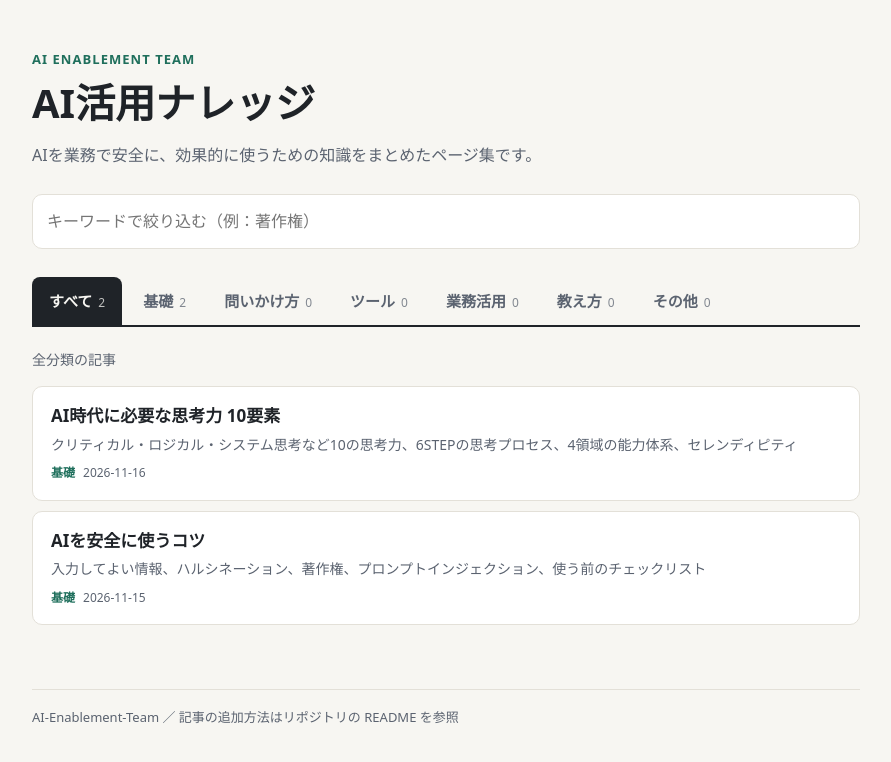
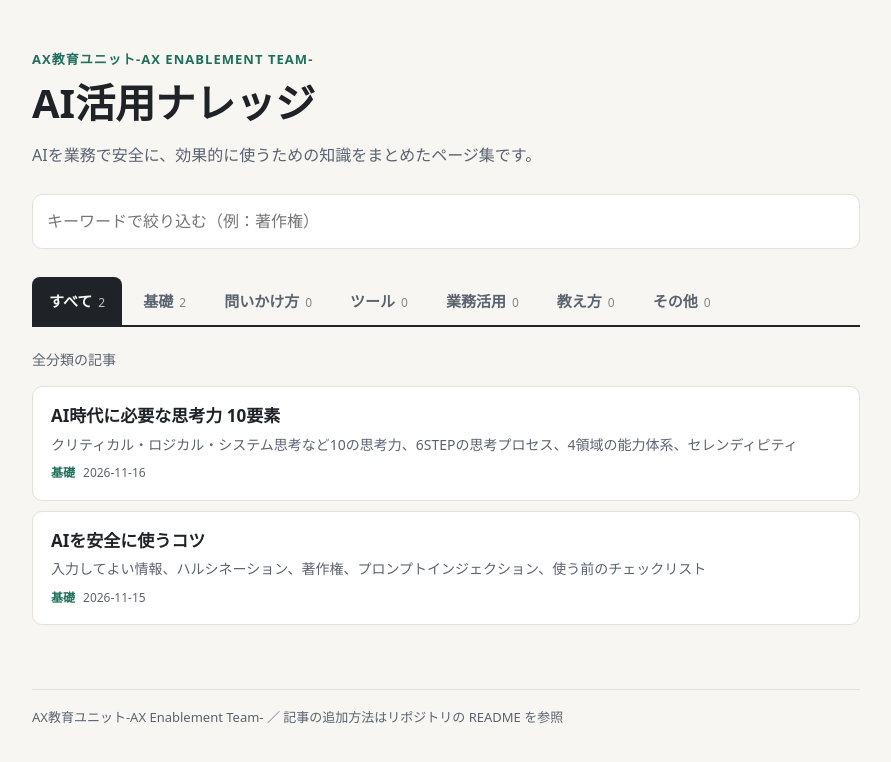
Before and after one commit to funai-yuji-yoshida/AI-Enablement-Knowledge, a plain HTML site: page index.html in a window 1280 px wide. Shown: the whole page, without its empty margins (194-1085 px from the left). Drawn offline with Linux system fonts and the light colour scheme.

Commit message:
表記を AX教育ユニット-AX Enablement Team- に変更
Co-Authored-By: Claude Opus 5.5 <noreply@anthropic.com>

```diff
--- a/index.html
+++ b/index.html
@@ -51,13 +51,13 @@ footer{margin-top:64px;color:var(--muted);font-size:13px;border-top:1px solid va
 </head>
 <body>
 <div class="wrap">
-  <div class="kicker">AI ENABLEMENT TEAM</div>
+  <div class="kicker">AX教育ユニット-AX ENABLEMENT TEAM-</div>
   <h1>AI活用ナレッジ</h1>
   <p class="lead">AIを業務で安全に、効果的に使うための知識をまとめたページ集です。</p>
   <input class="search" id="q" type="search" placeholder="キーワードで絞り込む（例：著作権）" aria-label="キーワードで絞り込む">
   <div class="tabs" id="tabs" role="tablist" aria-label="分類"></div>
   <div class="panel" id="panel" role="tabpanel"></div>
-  <footer>AI-Enablement-Team ／ 記事の追加方法はリポジトリの README を参照</footer>
+  <footer>AX教育ユニット-AX Enablement Team- ／ 記事の追加方法はリポジトリの README を参照</footer>
 </div>
 
 <script>
```
Also changed, not shown: basics/20261115_AIを安全に使うコツ.html (+1 -1 lines), basics/20261116_AI時代に必要な思考力10要素.html (+1 -1 lines), 1 other file.
